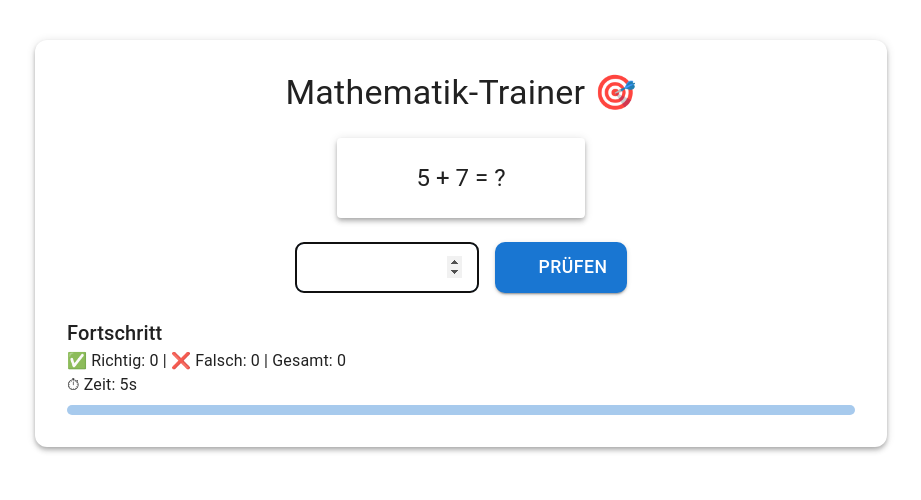
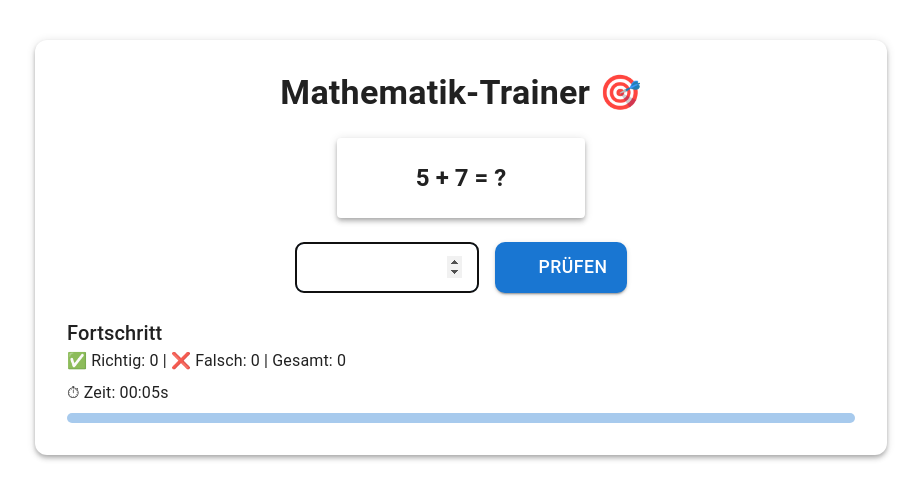
Before and after one commit to EddiS4/mathe-trainer, a React (Create React App) app: page / in a window 1280 px wide. Shown: the top 500 px of the page, without its empty margins (179-1100 px from the left). Built offline with nearby package versions, Linux system fonts and the light colour scheme; some icons are missing.

Commit message:
Zeit in Minuten/Sekunden

```diff
--- a/src/App.js
+++ b/src/App.js
@@ -41,6 +41,14 @@ function App() {
       b = Math.floor(Math.random() * (a + 1)); // Keine negativen Ergebnisse
     }
     return { a, b, op };
+  }
+
+  function formatTime(seconds) {
+    const m = Math.floor(seconds / 60)
+      .toString()
+      .padStart(2, "0");
+    const s = (seconds % 60).toString().padStart(2, "0");
+    return `${m}:${s}`;
   }
 
   function spawnStars() {
@@ -141,14 +149,14 @@ function App() {
           </Box>
         ))}
 
-        <Typography variant="h4" gutterBottom align="center">
+        <Typography variant="h4" gutterBottom align="center" sx={{ fontWeight: "bold" }}>
           Mathematik-Trainer 🎯
         </Typography>
 
         {/* Frage */}
         <Box display="flex" justifyContent="center" my={3}>
           <Paper sx={{ p: 3, minWidth: 200, textAlign: "center", boxShadow: 4 }}>
-            <Typography variant="h5">
+            <Typography variant="h5" sx={{ fontWeight: "bold" }}>
               {question.a} {question.op} {question.b} = ?
             </Typography>
           </Paper>
@@ -194,7 +202,7 @@ function App() {
           <Typography>
             ✅ Richtig: {correctCount} | ❌ Falsch: {wrongAnswers.length} | Gesamt: {correctCount + wrongAnswers.length}
           </Typography>
-          <Typography>⏱ Zeit: {elapsedTime}s</Typography>
+          <Typography sx={{ mt: 1 }}>⏱ Zeit: {formatTime(elapsedTime)}s</Typography>
           <LinearProgress
             variant="determinate"
             value={
```
Also changed, not shown: app-prompt.txt.
